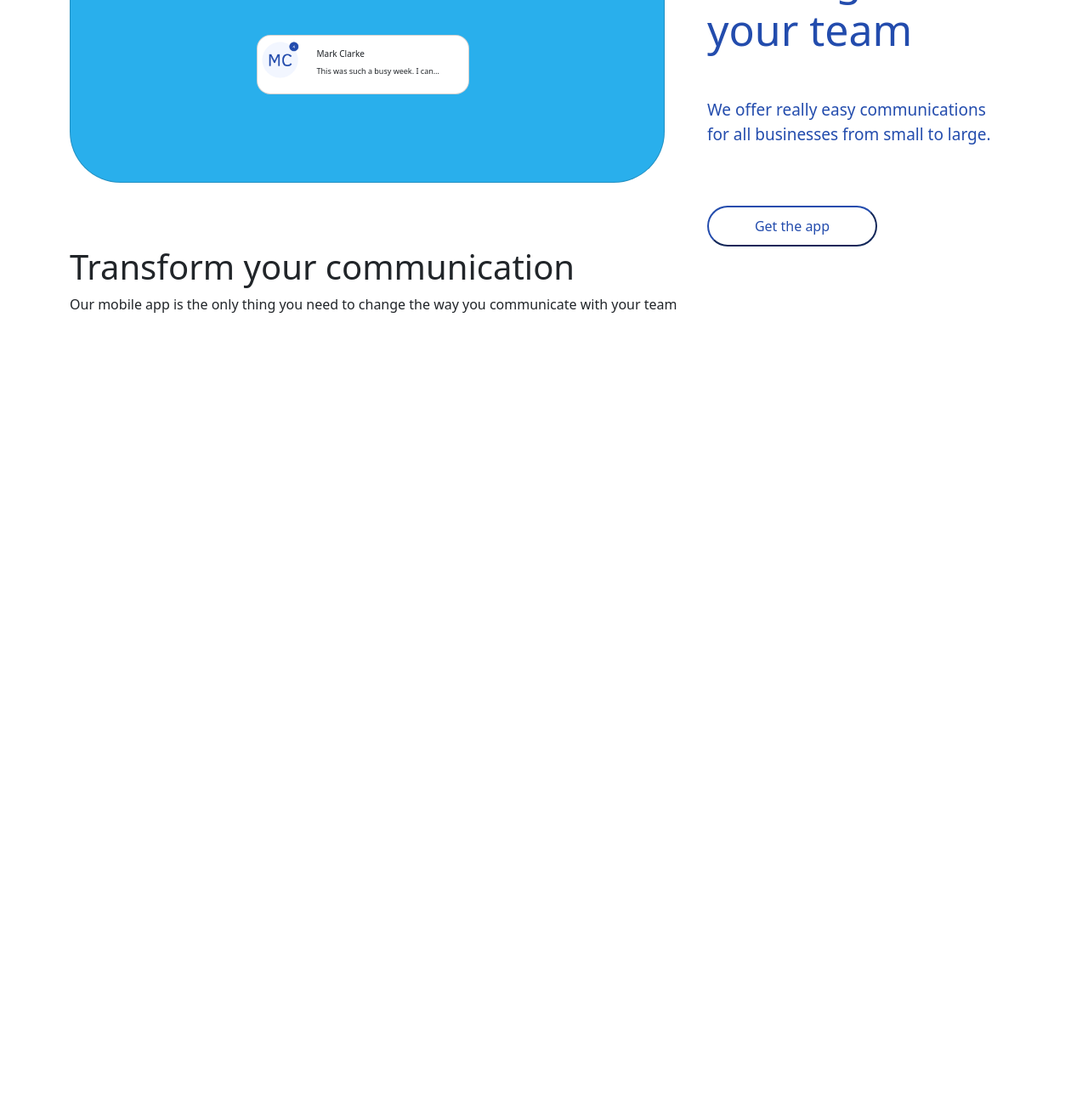
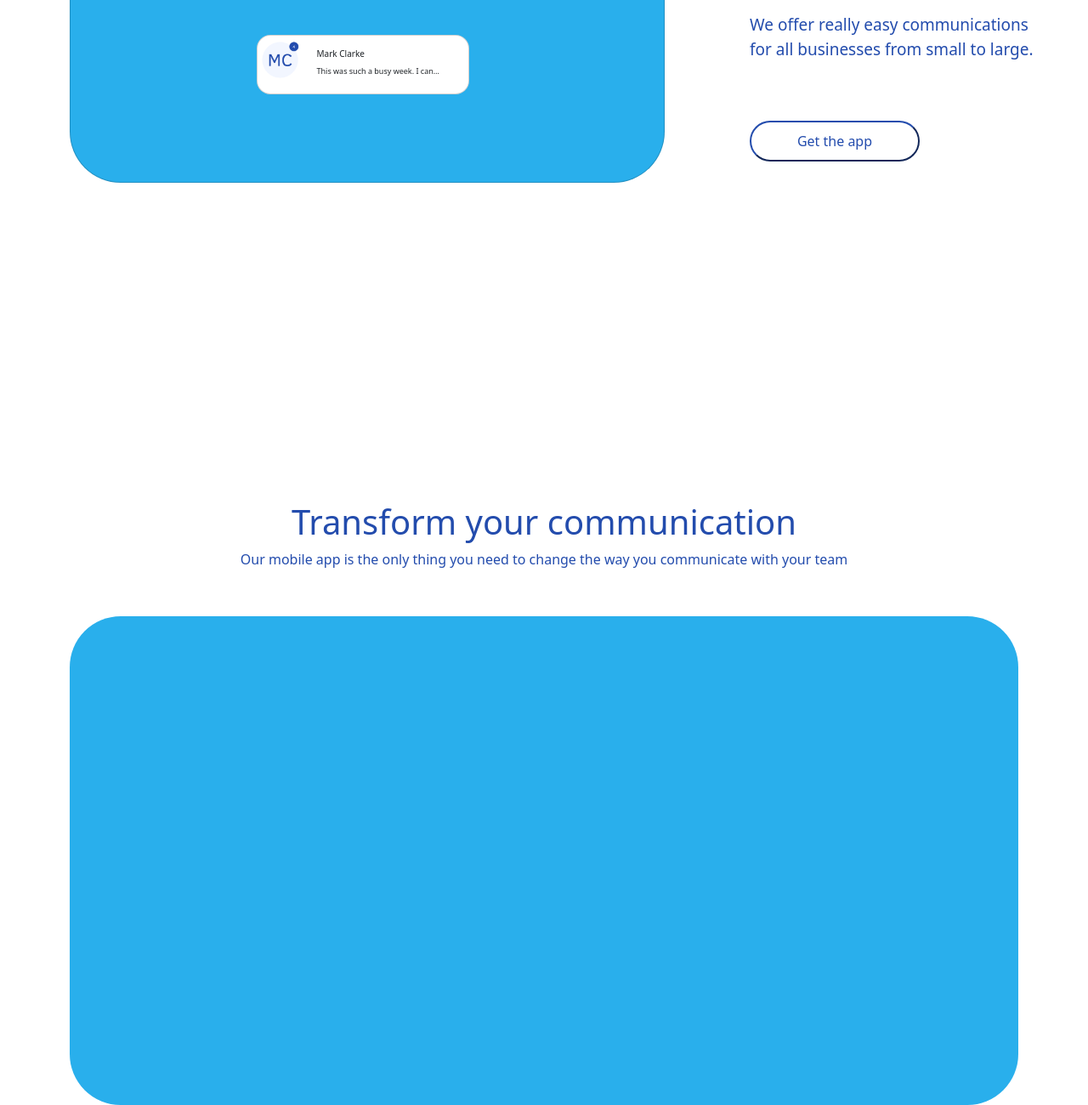
Before and after one commit to Group-5-Hacktive/final-project-2, a plain HTML site: page index.html in a window 1280 px wide. Shown: the part 415-1715 px from the top of the page at 85% size. Before the commit the page ends 801 px from the top, so only its background shows below. Drawn offline with nearby package versions, Linux system fonts and the light colour scheme; a script that the page names is missing.

Commit message:
porod 2 jumbotron

```diff
--- a/css/style.css
+++ b/css/style.css
@@ -2,7 +2,7 @@
     margin: 0;
     padding: 0;
 }
-
+/* produc feature 1 */
 /* Jumbotron */
 #product-feature-1 {
     height: 575px;
@@ -90,9 +90,10 @@
 
 .title-1 {
     color: #234CAD;
-    margin-left: 750px;
+    margin-left: 800px;
     width: 350px;
-    margin-top: -390px;
+    margin-top: -490px;
+
 
 }
 
@@ -124,3 +125,20 @@
     border-color: #234CAD;
     transition: 0.5s;
 }
+
+/* product feature 2 */
+.title-2 {
+    text-align: center;
+    margin-top: 400px;
+    color: #234CAD;
+}
+
+/* jumbotron 2 */
+#product-feature-2 {
+
+    height: 575px;
+    width: auto;
+    background: #29afec;
+    border-radius: 60px;
+    margin-top: 55px;
+}
```
